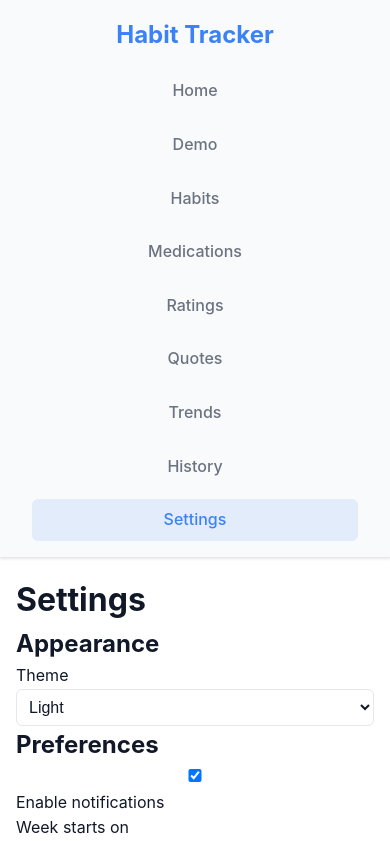
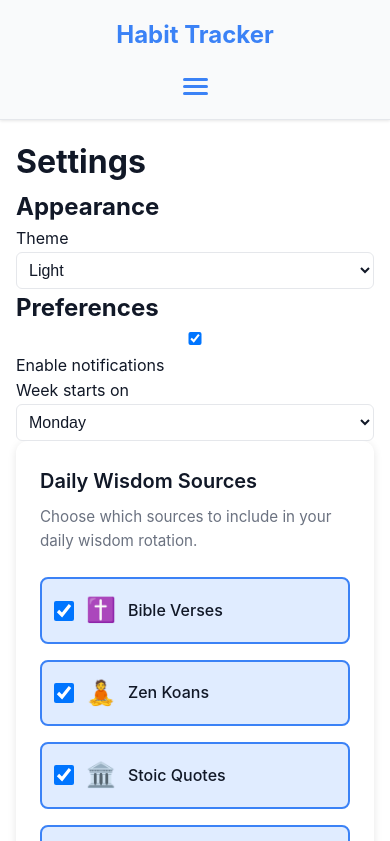
Before and after one commit to shyguyrymakesai/habit_tracker, a React (Vite) app: page /#/settings in a window 390 px wide. Shown: the top 841 px of the page. Built offline with nearby package versions, Linux system fonts and the light colour scheme.

Commit message:
more mobile changes

```diff
--- a/src/components/Navbar.tsx
+++ b/src/components/Navbar.tsx
@@ -1,7 +1,9 @@
-import React from 'react';
+import React, { useState } from 'react';
 import { NavLink } from 'react-router-dom';
 
 export const Navbar: React.FC = () => {
+  const [isMenuOpen, setIsMenuOpen] = useState(false);
+
   const navItems = [
     { path: '/', label: 'Home' },
     { path: '/demo', label: 'Demo' },
@@ -14,17 +16,38 @@ export const Navbar: React.FC = () => {
     { path: '/settings', label: 'Settings' },
   ];
 
+  const toggleMenu = () => {
+    setIsMenuOpen(!isMenuOpen);
+  };
+
+  const closeMenu = () => {
+    setIsMenuOpen(false);
+  };
+
   return (
     <nav className="navbar">
       <div className="navbar-brand">
         <h1>Habit Tracker</h1>
       </div>
-      <ul className="navbar-menu">
+
+      <button
+        className="navbar-hamburger"
+        onClick={toggleMenu}
+        aria-label="Toggle menu"
+        aria-expanded={isMenuOpen}
+      >
+        <span className={`hamburger-line ${isMenuOpen ? 'open' : ''}`}></span>
+        <span className={`hamburger-line ${isMenuOpen ? 'open' : ''}`}></span>
+        <span className={`hamburger-line ${isMenuOpen ? 'open' : ''}`}></span>
+      </button>
+
+      <ul className={`navbar-menu ${isMenuOpen ? 'open' : ''}`}>
         {navItems.map((item) => (
           <li key={item.path}>
             <NavLink
               to={item.path}
               className={({ isActive }) => isActive ? 'active' : ''}
+              onClick={closeMenu}
             >
               {item.label}
             </NavLink>
--- a/src/features/wisdom/WisdomSettings.css
+++ b/src/features/wisdom/WisdomSettings.css
@@ -60,31 +60,24 @@
   border-color: var(--primary-color, #4a90e2);
 }
 
-/* Dark mode support */
-@media (prefers-color-scheme: dark) {
+/* Force light theme styling */
 .wisdom-settings {
-    background: var(--bg-secondary, #1a1a1a);
+  background: var(--bg-secondary, #ffffff);
 }
 
 .wisdom-settings-title,
 .wisdom-source-name {
-    color: var(--text-primary, #e0e0e0);
+  color: var(--text-primary, #111827);
 }
 
 .wisdom-settings-description {
-    color: var(--text-secondary, #a0a0a0);
+  color: var(--text-secondary, #6b7280);
 }
 
 .wisdom-source-toggle {
-    border-color: var(--border-color, #404040);
+  border-color: var(--border-color, #e5e7eb);
 }
 
 .wisdom-source-toggle:hover {
-    background: var(--bg-hover, #2a2a2a);
+  background: var(--bg-hover, #f3f4f6);
 }
-
-  .wisdom-source-toggle:has(.wisdom-checkbox:checked) {
-    background: var(--primary-dark, #1e3a5f);
-    border-color: var(--primary-color, #4a90e2);
-  }
-}
--- a/src/index.css
+++ b/src/index.css
@@ -73,11 +73,43 @@ body {
   justify-content: space-between;
   align-items: center;
   box-shadow: var(--shadow);
+  position: relative;
 }
 
 .navbar-brand h1 {
   font-size: 1.5rem;
   color: var(--primary-color);
+}
+
+.navbar-hamburger {
+  display: none;
+  flex-direction: column;
+  gap: 4px;
+  background: transparent;
+  border: none;
+  padding: 0.5rem;
+  cursor: pointer;
+  z-index: 1001;
+}
+
+.hamburger-line {
+  width: 25px;
+  height: 3px;
+  background-color: var(--primary-color);
+  border-radius: 2px;
+  transition: all 0.3s ease;
+}
+
+.hamburger-line.open:nth-child(1) {
+  transform: rotate(45deg) translate(5px, 5px);
+}
+
+.hamburger-line.open:nth-child(2) {
+  opacity: 0;
+}
+
+.hamburger-line.open:nth-child(3) {
+  transform: rotate(-45deg) translate(7px, -6px);
 }
 
 .navbar-menu {
@@ -102,6 +134,49 @@ body {
 .navbar-menu li a.active {
   color: var(--primary-color);
   background-color: rgba(59, 130, 246, 0.12);
+}
+
+/* Mobile navbar styles */
+@media (max-width: 768px) {
+  .navbar {
+    flex-wrap: wrap;
+    padding: 1rem;
+  }
+
+  .navbar-hamburger {
+    display: flex;
+  }
+
+  .navbar-menu {
+    display: none;
+    flex-direction: column;
+    width: 100%;
+    gap: 0;
+    margin-top: 1rem;
+    background-color: var(--surface);
+    border-radius: 8px;
+    overflow: hidden;
+    box-shadow: var(--shadow);
+  }
+
+  .navbar-menu.open {
+    display: flex;
+  }
+
+  .navbar-menu li {
+    width: 100%;
+  }
+
+  .navbar-menu li a {
+    width: 100%;
+    padding: 1rem;
+    border-radius: 0;
+    border-bottom: 1px solid var(--border-color);
+  }
+
+  .navbar-menu li:last-child a {
+    border-bottom: none;
+  }
 }
 
 /* Buttons */
```
Lines whose indentation alone changed are shown as unchanged.
